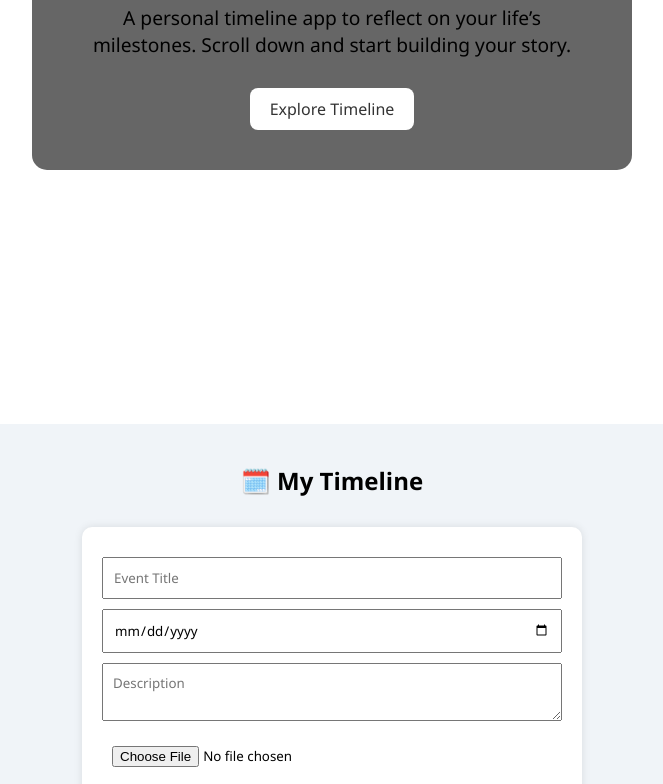
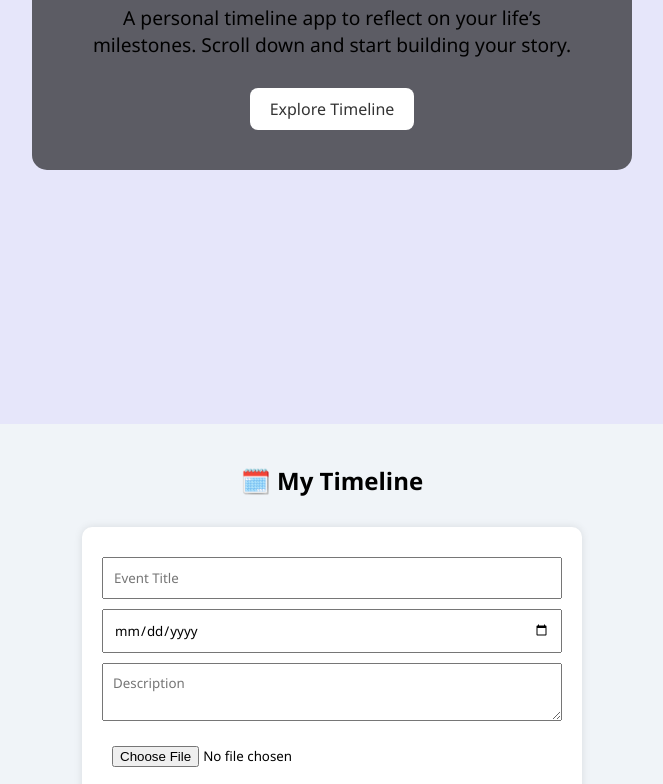
Before and after one commit to sadiya2200031752/memory-lane, a plain HTML site: page index.html in a window 1280 px wide. Shown: the part 376-1160 px from the top of the page, without its empty margins (308-971 px from the left). Drawn offline with Linux system fonts and the light colour scheme.

Commit message:
Update style.css

```diff
--- a/style.css
+++ b/style.css
@@ -14,7 +14,7 @@
   .intro {
     height: 100vh;
     background: url('Screenshot(5).png') center/cover no-repeat;
-
+    background-color: #E6E6FA;
 
     display: flex;
     align-items: center;
```
